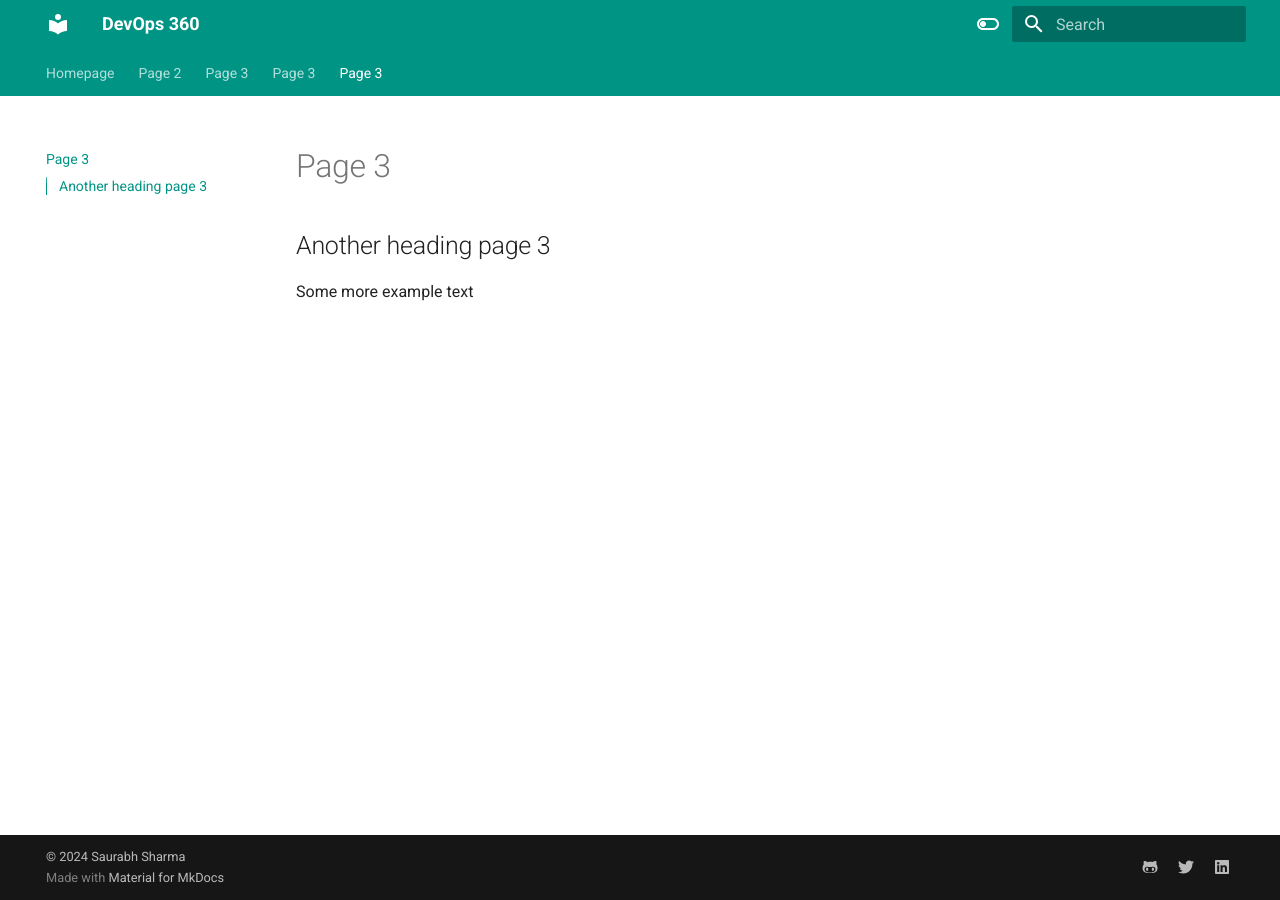
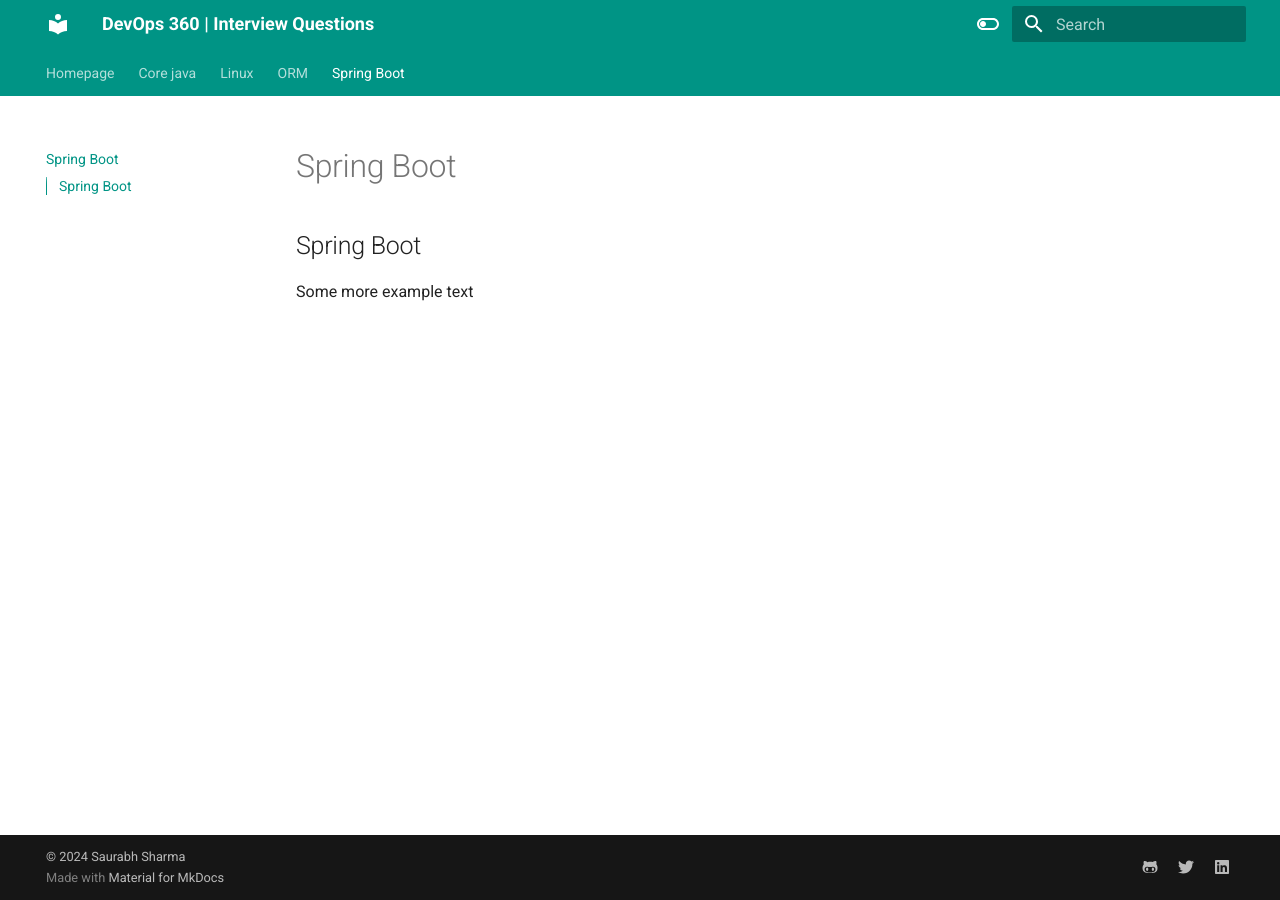
Before and after one commit to saurabhsharmaj/GitHubPage, an MkDocs documentation site: the page built from docs/spring-boot.md, in a window 1280 px wide. Built offline with MkDocs 1.6.1 and Material for MkDocs 9.7.7, drawn with Linux system fonts in a browser that asks for light colours.

Commit message:
some commit

```diff
--- a/docs/core-Java.md
+++ b/docs/core-Java.md
@@ -1,5 +1,5 @@
-# Page 2
+# Core java
 
-## Another heading page2
+## Core Java
 
 Some more example text
--- a/docs/linux.md
+++ b/docs/linux.md
@@ -1,5 +1,5 @@
-# Page 3
+# Linux
 
-## Another heading page 3
+## Linux
 
 Some more example text
--- a/docs/orm.md
+++ b/docs/orm.md
@@ -1,5 +1,5 @@
-# Page 3
+# ORM
 
-## Another heading page 3
+## ORM
 
 Some more example text
--- a/docs/spring-boot.md
+++ b/docs/spring-boot.md
@@ -1,5 +1,5 @@
-# Page 3
+# Spring Boot
 
-## Another heading page 3
+## Spring Boot
 
 Some more example text
--- a/mkdocs.yml
+++ b/mkdocs.yml
@@ -1,5 +1,5 @@
-site_name: DevOps 360
-site_url: https://saurabhsharmaj.github.io/devops360mkdoc/
+site_name: DevOps 360 | Interview Questions
+site_url: https://saurabhsharmaj.github.io/GitHubPage/
 theme:
   name: material
   features:
```
